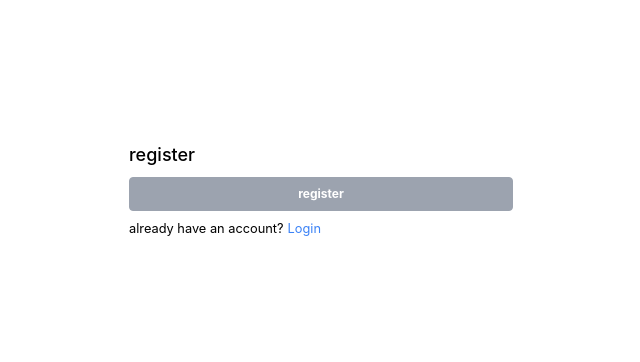
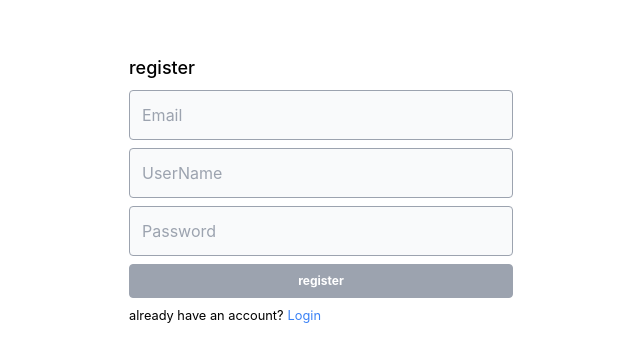
Before and after one commit to Evan977512/Reddit, a Next.js app in the folder client/: page /register in a window 1280 px wide. Shown: the part 210-572 px from the top of the page, without its empty margins (319-959 px from the left). Built offline with nearby package versions, Linux system fonts and the light colour scheme.

Commit message:
register ui email, username, password field created

```diff
--- a/client/src/components/inputGroup.tsx
+++ b/client/src/components/inputGroup.tsx
@@ -10,12 +10,12 @@
   setValue: (str: string) => void;
 }
 
-const inputGroup: React.FC<InputGroupProps> = ({
-  className = "mg-2",
+const InputGroup: React.FC<InputGroupProps> = ({
+  className = "mb-2",
   type = "text",
   placeholder = "",
+  error,
   value,
-  error,
   setValue,
 }) => {
   return (
@@ -24,7 +24,7 @@
         type={type}
         style={{ minWidth: 300 }}
         className={cls(
-          `w-full p-3 trnasition duration-200 border border-gray-400 rounded bg-gray-50 focus:bg-white hover:bg-white`,
+          `w-full p-3 transition duration-200 border border-gray-400 rounded bg-gray-50 focus:bg-white hover:bg-white`,
           { "border-red-500": error }
         )}
         placeholder={placeholder}
@@ -36,4 +36,4 @@
   );
 };
 
-export default inputGroup;
+export default InputGroup;
--- a/client/src/pages/register.tsx
+++ b/client/src/pages/register.tsx
@@ -1,13 +1,23 @@
 import Link from "next/link";
-import React from "react";
+import React, { useState } from "react";
+import InputGroup from "../components/inputGroup";
 
-const register = () => {
+const Register = () => {
+  const [email, setEmail] = useState("");
+  const [username, setUsername] = useState("");
+  const [password, setPassowrd] = useState("");
+  const [errors, setErrors] = useState<any>({});
+
   return (
     <div className="bg-white">
       <div className="flex flex-col items-center justify-center h-screen p-6">
         <div className="w-10/12 mx-auto md:w-96">
           <h1 className="mb-2 text-lg font-medium">register</h1>
           <form>
+            <InputGroup placeholder="Email" value={email} setValue={setEmail} error={errors.email} />
+            <InputGroup placeholder="UserName" value={username} setValue={setUsername} error={errors.username} />
+            <InputGroup placeholder="Password" value={password} setValue={setPassowrd} error={errors.password} />
+
             <button className="w-full py-2 mb-1 text-xs font-bold text-white uppercate bg-gray-400 border border-gray-400 rounded">
               register
             </button>
@@ -24,4 +34,4 @@
   );
 };
 
-export default register;
+export default Register;
```
